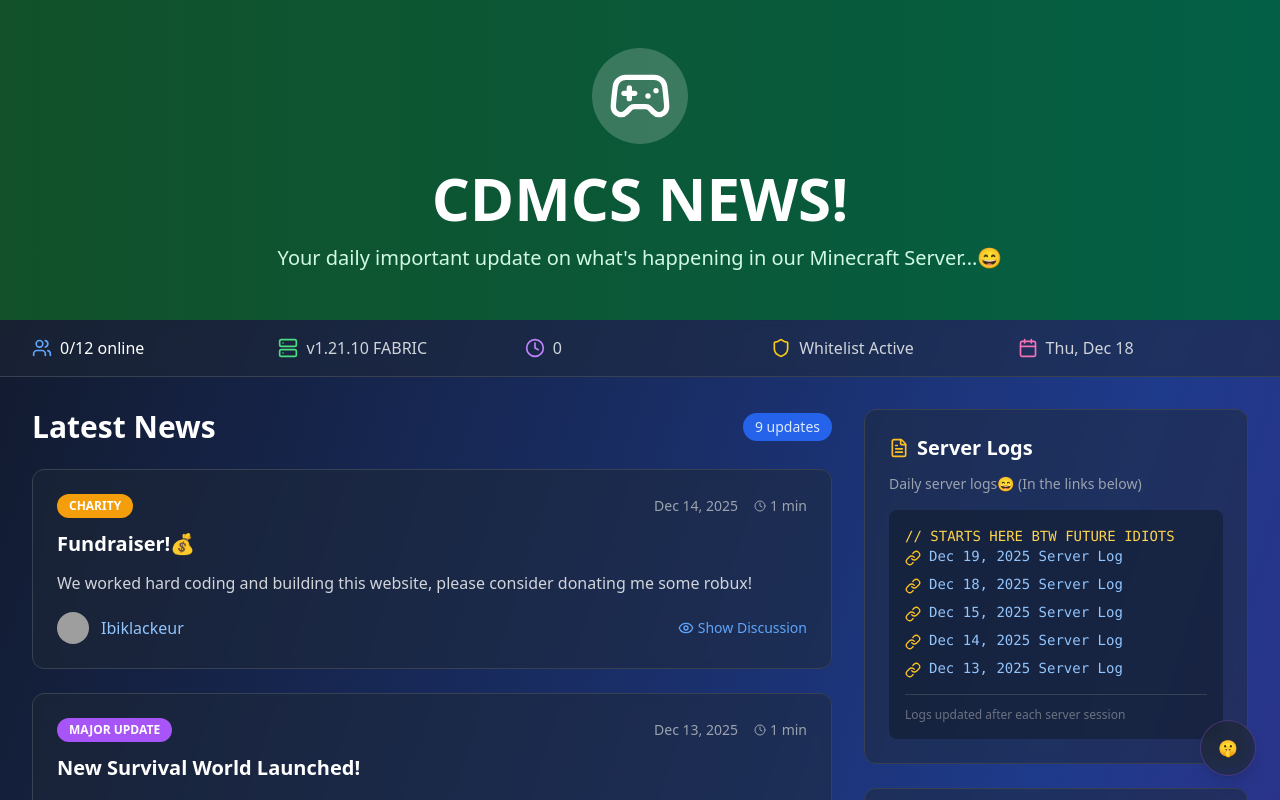
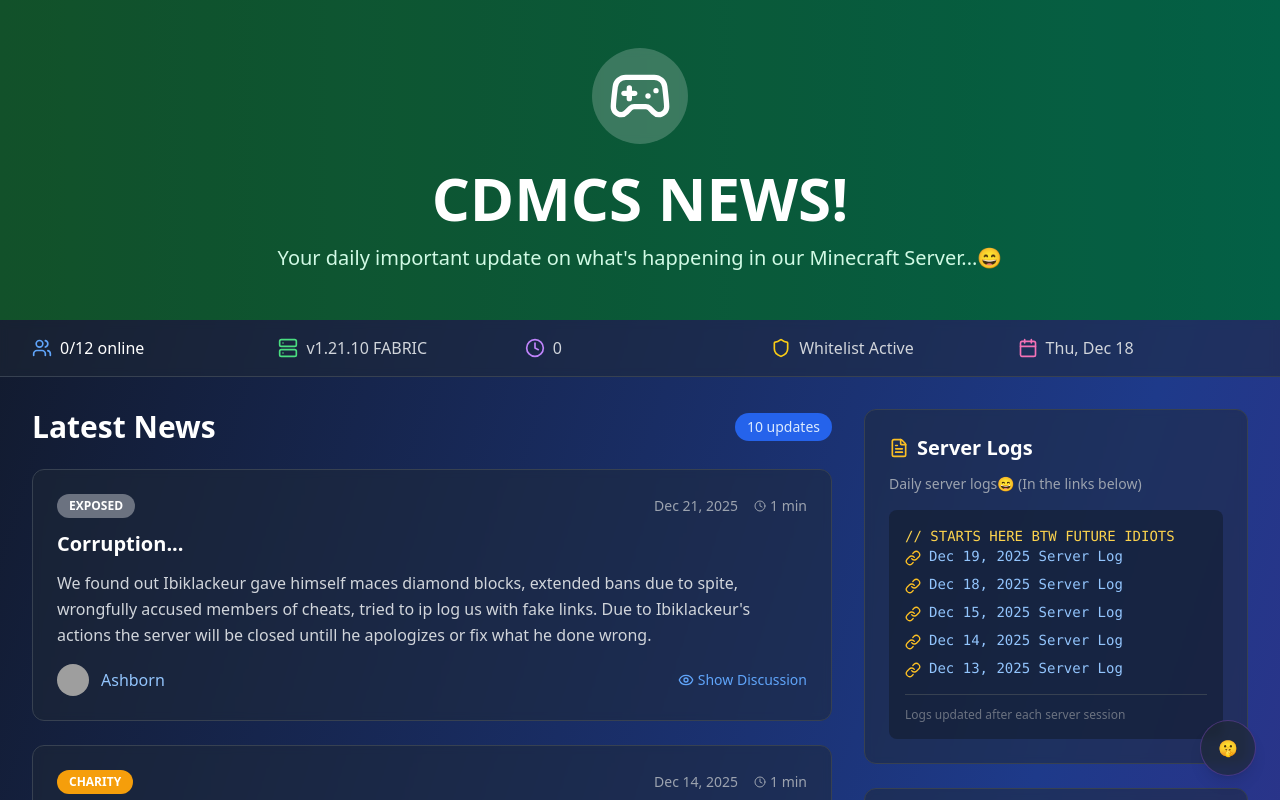
Before and after one commit to uli9mo/cdmcs-news, a React (Create React App) app: page / in a window 1280 px wide. Shown: the top 800 px of the page. Built offline with nearby package versions, Linux system fonts and the light colour scheme; grey boxes are pictures that could not be loaded.

Commit message:
Update App.js

```diff
--- a/src/App.js
+++ b/src/App.js
@@ -13,7 +13,7 @@ const App = () => {
   // Initialize visible state for each news item
   useEffect(() => {
     const initialVisible = {};
-    [1, 2, 3, 4, 5, 6, 7, 8, 9].forEach(id => {
+    [1, 2, 3, 4, 5, 6, 7, 8, 9, 10].forEach(id => {
       initialVisible[id] = false;
     });
     setVisibleComments(initialVisible);
@@ -37,8 +37,18 @@ const App = () => {
 
   // Mock news data — updated with Bogged/Trial Chamber/Harley Leakz
   const newsItems = [
+     {
+      id: 1,
+      title: "Corruption...",
+      content: "We found out Ibiklackeur gave himself maces diamond blocks, extended bans due to spite, wrongfully accused members of cheats, tried to ip log us with fake links. Due to Ibiklackeur's actions the server will be closed untill he apologizes or fix what he done wrong.",
+      author: "Ashborn",
+      date: "Dec 21, 2025",
+      time: "18:26",
+      category: "exposed",
+      readTime: "1 min"
+    },
     {
-      id: 1,
+      id: 2,
       title: "Fundraiser!💰",
       content: "We worked hard coding and building this website, please consider donating me some robux!",
       author: "Ibiklackeur",
@@ -48,7 +58,7 @@ const App = () => {
       readTime: "1 min"
     },
     {
-      id: 2,
+      id: 3,
       title: "New Survival World Launched!",
       content: "After weeks of planning our new survival world for our Classic Duels's Minecraft server, we finally launched it with an official website!",
       author: "Eyewatercanwaters2",
@@ -58,7 +68,7 @@ const App = () => {
       readTime: "1 min"
     },
     {
-      id: 3,
+      id: 4,
       title: "Weekly Build Contest",
       content: "Would anyone wan't to participate in a weekly Build Contest? If so then make sure you send beautiful screenshots of your build in our channel on Discord.",
       author: "Ashborn",
@@ -68,7 +78,7 @@ const App = () => {
       readTime: "1 min"
     },
     {
-      id: 4,
+      id: 5,
       title: "Server Start-up Scheduled.",
       content: "We'll be adding essential mods and features to our server, be sure to wait for the announcements of the release. We plan to officaly start the server on Dec 14, 10:50 AM.",
       author: "Jiemos",
@@ -78,7 +88,7 @@ const App = () => {
       readTime: "1 min"
     },
     {
-      id: 5,
+      id: 6,
       title: "New Plugin Recommendation: Tough As Nails.",
       content: "Adding this mod would help give a challenge to all players, including myself.",
       author: "Ibiklackeur",
@@ -88,7 +98,7 @@ const App = () => {
       readTime: "30 sec"
     },
     {
-      id: 6,
+      id: 7,
       title: "Holiday Event Planning",
       content: "A beautiful, nice, fun event for this Christmas. We plan to have a theme park built by then, DM Jiemos if you would wanna help!",
       author: "Jiemos",
@@ -98,7 +108,7 @@ const App = () => {
       readTime: "2 min"
     },
     {
-      id: 7,
+      id: 8,
       title: "🚨 Bogged Incident Report",
       content: "Following multiple Bogged ambushes (see Dec 14 log, lines #384, #400–403), we've reinforced the Ancient City with torches and iron golems..",
       author: "Jiemos",
@@ -108,7 +118,7 @@ const App = () => {
       readTime: "1 min"
     },
     {
-      id: 8,
+      id: 9,
       title: "🏆 Trial Chamber Discovery!",
       content: "Kira and ibikl finally located the third Trial Chamber! they got a full set of diamond gear, a trial key, and suspiciously no Bogged. DM Jiemos for coordinates (trust).",
       author: "Ibiklackeur",
@@ -118,7 +128,7 @@ const App = () => {
       readTime: "1 min"
     },
     {
-      id: 9,
+      id: 10,
       title: "🤫 'Who is harley leakz!",
       content: "Multiple players reported to us saying Harley Leakz has sent them random server ips, when they joined they saw a giant statue that they couldn't make out in the distance. Who is Harley Leakz??? ",
       author: "Ibiklackeur",
```
